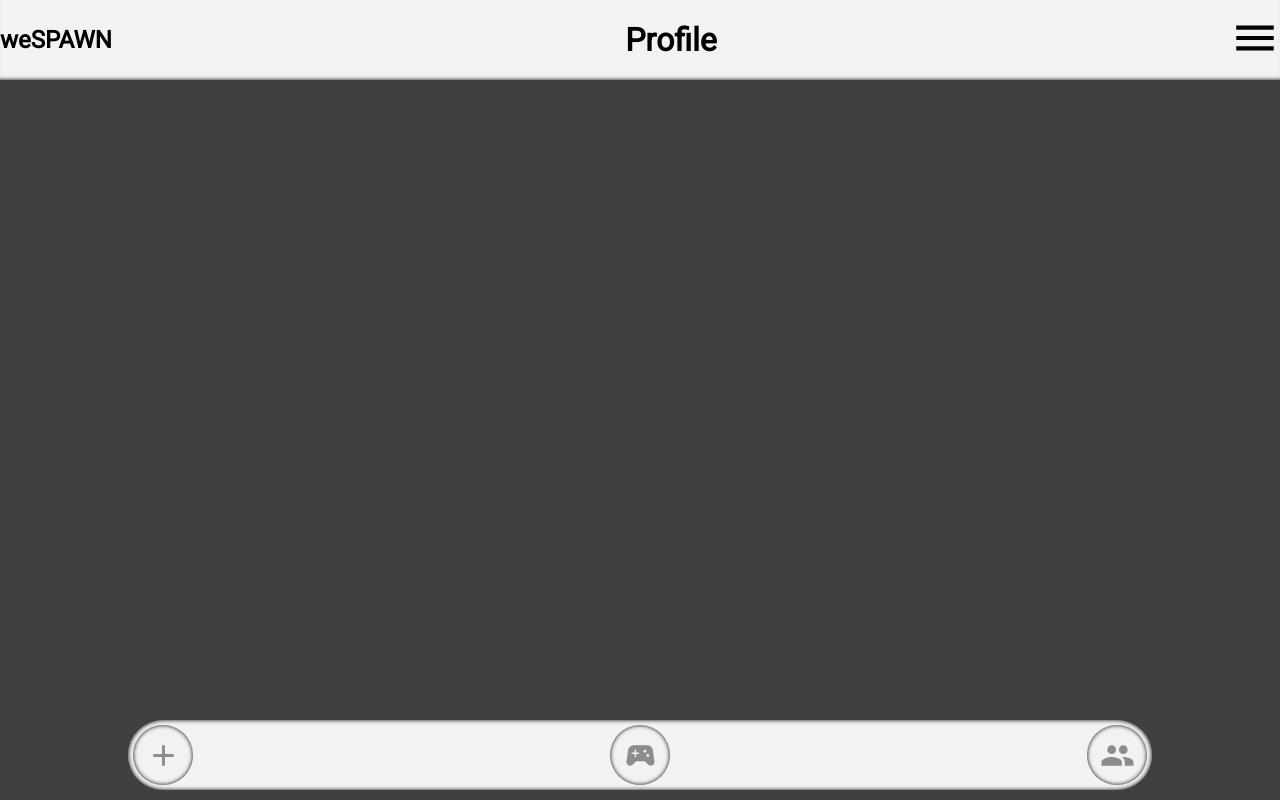
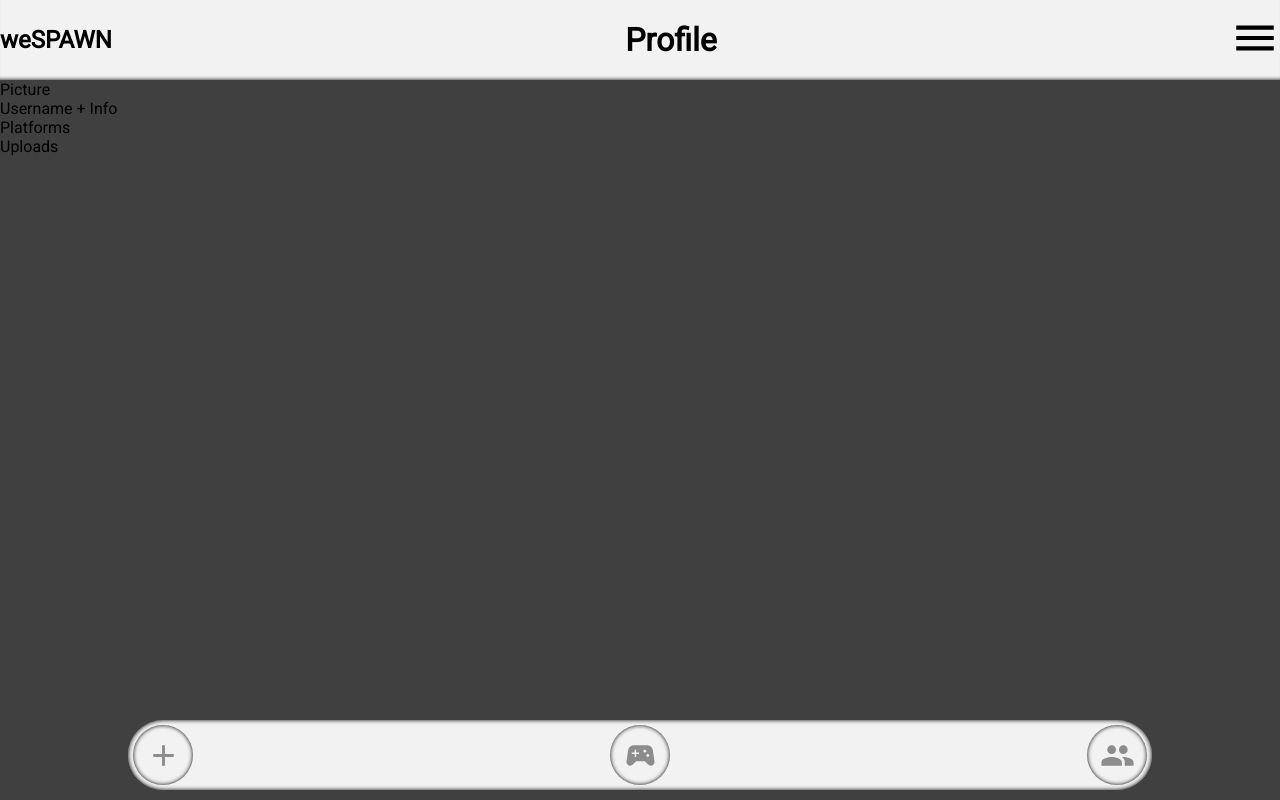
Before and after one commit to magu1216/wespawn_project, a React (Create React App) app: page / in a window 1280 px wide. Built offline with nearby package versions, Linux system fonts and the light colour scheme.

Commit message:
minor changes

```diff
--- a/public/index.html
+++ b/public/index.html
@@ -25,7 +25,9 @@
       Learn how to configure a non-root public URL by running `npm run build`.
     -->
     <link rel="preconnect" href="https://fonts.gstatic.com">
+    <link rel="preconnect" href="https://fonts.gstatic.com">
     <link href="https://fonts.googleapis.com/css2?family=Roboto&display=swap" rel="stylesheet">
+    <link rel="preconnect" href="https://fonts.gstatic.com">
     <title>React App</title>
   </head>
   <body>
--- a/src/App.js
+++ b/src/App.js
@@ -9,6 +9,10 @@ function App() {
     <div className="App">
       <GlobalStyle />
       <AppHeader />
+      <div>Picture</div>
+      <div>Username + Info</div>
+      <div>Platforms</div>
+      <div>Uploads</div>
       <AppFooter />
     </div>
   );
--- a/src/theme/globalStyles.js
+++ b/src/theme/globalStyles.js
@@ -18,6 +18,7 @@ const GlobalStyle = createGlobalStyle`
         background-color: #404040;
         font-family: 'Roboto', sans-serif;
     }
+
 `;
 
 export default GlobalStyle;
```
